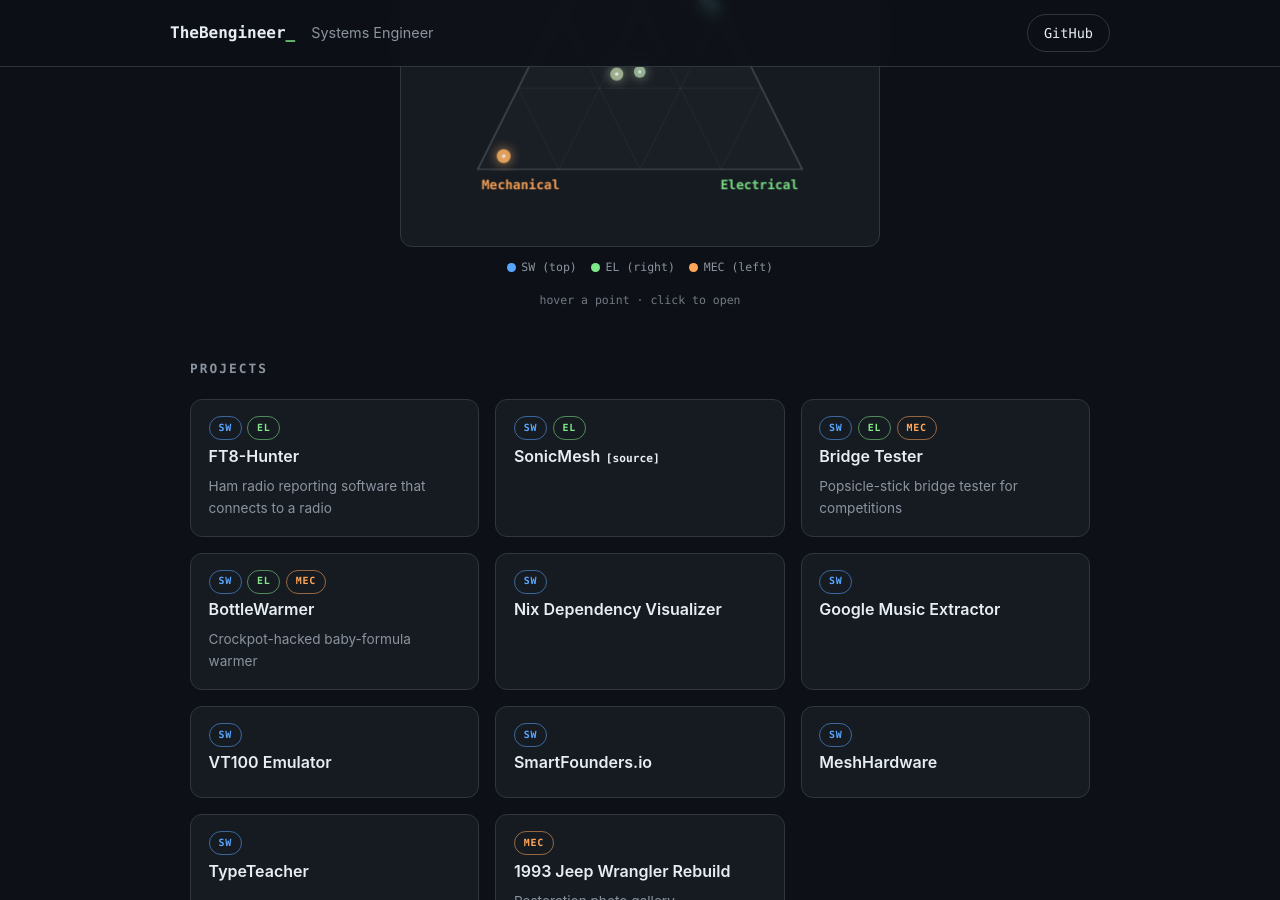
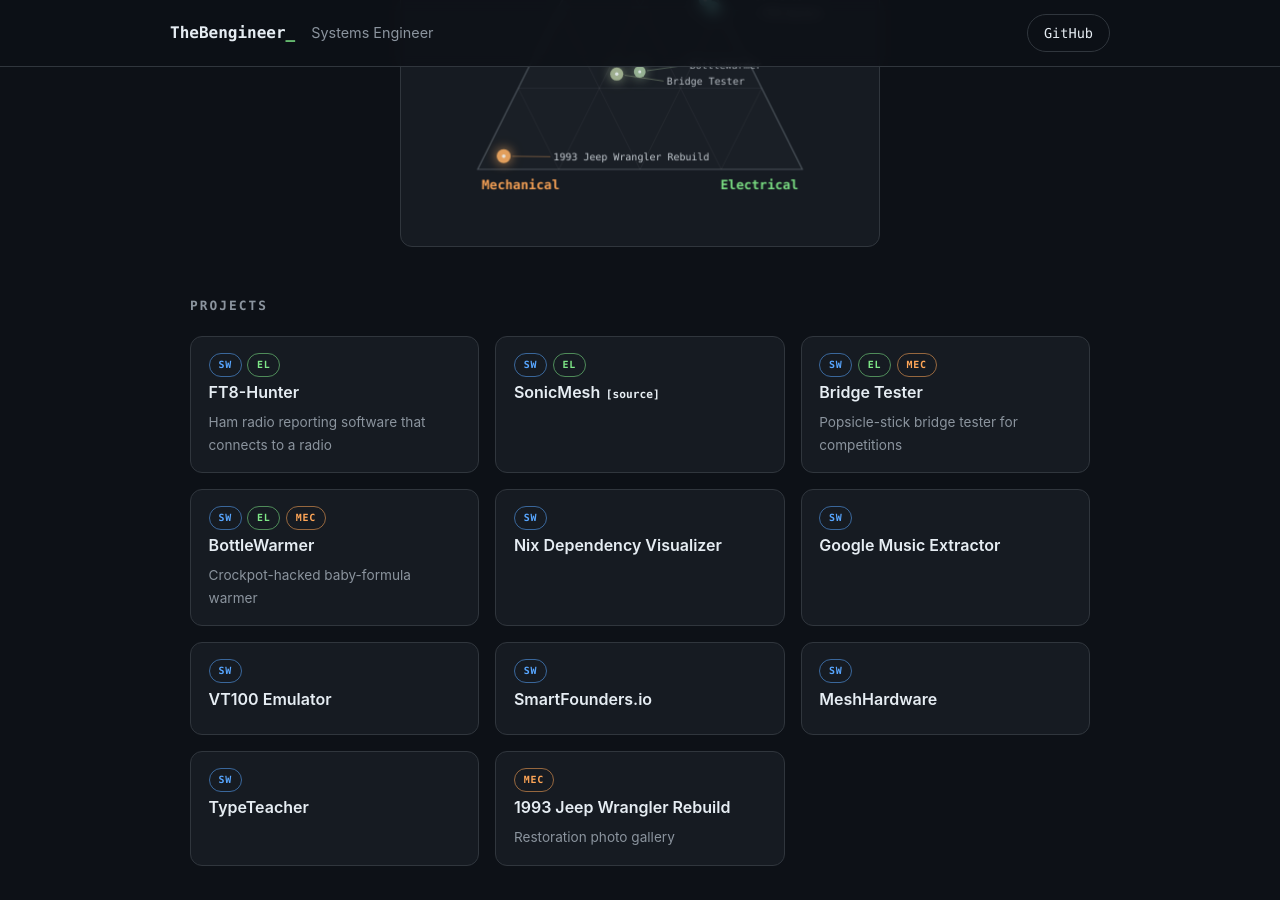
Before and after one commit to TheBengineer/TheBengineer.github.io, a Jekyll site: the page built from index.md, in a window 1280 px wide and 900 px high, scrolled down 916 px. Built offline with Jekyll 4.4.1, drawn with Linux system fonts in a browser that asks for light colours; part of the change alters nothing that is shown.

Commit message:
Restore plot labels; remove chart legend

```diff
--- a/_includes/plot.html
+++ b/_includes/plot.html
@@ -4,13 +4,6 @@
   <div class="plot-wrap">
     <canvas id="plot-canvas" class="plot-canvas" role="img"
             aria-label="Triangle plot of projects by their software, electrical, and mechanical mix"></canvas>
-  </div>
-
-  <div class="plot-legend">
-    <span class="key"><span class="dot dot-sw"></span>SW (top)</span>
-    <span class="key"><span class="dot dot-el"></span>EL (right)</span>
-    <span class="key"><span class="dot dot-mec"></span>MEC (left)</span>
-    <span class="hint">hover a point · click to open</span>
   </div>
 
   <noscript>
--- a/assets/js/plot.js
+++ b/assets/js/plot.js
@@ -26,6 +26,8 @@
   var linkHover = -1;          // index flagged from the project cards
   var lastHover = -1;          // last hover index applied to the cards
   var cardEls = [];
+  var layout = null;           // force-layout state, one node per label
+  var settled = false;         // true once layout froze at steady state
 
   /* ---------- helpers ---------- */
 
@@ -77,6 +79,8 @@
     canvas.width = Math.round(side * dpr);
     canvas.height = Math.round(side * dpr);
     W = side; H = side;
+    layout = null;               // dots move → rebuild the force layout
+    settled = false;
   }
   fit();
   window.addEventListener("resize", fit);
@@ -229,6 +233,188 @@
     }
     var active = linkHover > -1 ? linkHover : hover;
 
+    /* labels — force-directed callouts. Each label is a node tethered to
+       its dot by a leader line; nodes ease toward an anchor beside their
+       dot, labels repel each other, so they settle overlap-free. */
+    ctx.font = "10px ui-monospace, SFMono-Regular, Menlo, Consolas, monospace";
+    var LH = 12, LP = 4;
+    /* Overdamped velocity dynamics — deliberately NOT a positional-kick
+       solver. Positional kicks put the system at its natural frequency
+       (every pass teleports, then the spring teleports back), which rings.
+       Here forces are accelerations, each mass carries velocity with
+       friction, and the system runs well below resonance with damping
+       ratio > 1 (overdamped), so oscillations cannot be sustained.
+       Natural freq wn = sqrt(k); friction c = 1 - VEL_KEEP; zeta = c/(2*wn).
+       With TETHER=0.030, VEL_KEEP=0.58: wn~0.17, zeta~1.2 → overdamped. */
+    var TETHER = 0.030;   /* tether spring stiffness (low → low wn) */
+    var ANCHOR_GAP = 50;  /* tether rest length: px from dot to label (~5× the old 10) */
+    var REPEL  = 0.055;   /* label↔label overlap stiffness */
+    var DOTK   = 0.055;   /* label↔dot avoidance stiffness */
+    var NOGOK  = 0.055;   /* label↔corner-label stiffness */
+    var VEL_KEEP = 0.58;  /* velocity retained per substep (42% friction) */
+    var VMAX = 2.2;       /* max px/substep — prevents pop-throughs */
+    var SUBSTEPS = 8;     /* physics substeps per rendered frame */
+    var SETTLE_EPS = 0.02;
+
+    /* corner labels are static no-go zones (measure in their own font) */
+    ctx.font = "600 13px ui-monospace, SFMono-Regular, Menlo, Consolas, monospace";
+    var nogo = [];
+    for (var cl = 0; cl < 3; cl++) {
+      var clab = CORNER_LABEL[cl];
+      var clw = ctx.measureText(clab.name).width;
+      var clx = clab.align === "right" ? clab.pos[0] + clab.dx - clw
+              : clab.align === "left"  ? clab.pos[0] + clab.dx
+              : clab.pos[0] + clab.dx - clw / 2;
+      nogo.push({
+        x0: clx - 8, x1: clx + clw + 8,
+        y0: clab.pos[1] + clab.dy - 13, y1: clab.pos[1] + clab.dy + 5
+      });
+    }
+    ctx.font = "10px ui-monospace, SFMono-Regular, Menlo, Consolas, monospace";
+
+    /* persistent node state — reinitialized on resize.
+       vx/vy carry momentum; k is detuned per node (±15%) so no single
+       natural frequency can lock the whole cluster into one mode. */
+    if (!layout || layout.length !== views.length) {
+      layout = views.map(function (v) {
+        var w = ctx.measureText(v.ref.name).width;
+        var side = (v.x + ANCHOR_GAP + w <= W - 6) ? 1 : -1;
+        var detune = 0.85 + 0.30 * ((hash(v.ref.name) % 100) / 100);
+        return {
+          w: w, side: side,
+          ax: side > 0 ? ANCHOR_GAP : -ANCHOR_GAP - w,   /* anchor offset from dot x */
+          x: v.x + (side > 0 ? ANCHOR_GAP : -ANCHOR_GAP - w),
+          y: v.y - 5,
+          vx: 0, vy: 0, fx: 0, fy: 0,
+          k: TETHER * detune
+        };
+      });
+      settled = false;
+    }
+
+    /* Overdamped integration: spring + repulsion + avoidance are forces
+       (accelerations). Integrate: v = v*VEL_KEEP + f; pos += v.
+       Friction bleeds energy every substep, so the system decays
+       monotonically to steady state instead of oscillating at wn.
+       Substep rate runs well below the frame rate (wn << 1/dt). */
+    if (!settled) {
+    var maxSpeed = 0;
+    for (var it = 0; it < SUBSTEPS; it++) {
+      maxSpeed = 0;
+      /* tether springs → forces (Jacobi: from start-of-substep state) */
+      for (var s1 = 0; s1 < layout.length; s1++) {
+        var st = layout[s1], sv = views[s1];
+        st.fx = (sv.x + st.ax - st.x) * st.k;
+        st.fy = (sv.y - 5 - st.y) * st.k;
+      }
+      /* label↔label repulsion → forces along the thinnest overlap axis */
+      for (var pp = 0; pp < layout.length; pp++) {
+        for (var qq = pp + 1; qq < layout.length; qq++) {
+          var la = layout[pp], lb = layout[qq];
+          var ox = Math.min(la.x + la.w + LP, lb.x + lb.w + LP) - Math.max(la.x - LP, lb.x - LP);
+          var oy = Math.min(la.y + LH + LP, lb.y + LH + LP) - Math.max(la.y - LP, lb.y - LP);
+          if (ox > 0 && oy > 0) {
+            if (ox < oy) {
+              var dir = (la.x + la.w / 2) < (lb.x + lb.w / 2) ? -1 : 1;
+              var frx = REPEL * ox;
+              la.fx += dir * frx;
+              lb.fx -= dir * frx;
+            } else {
+              var dirY = la.y < lb.y ? -1 : 1;
+              var fry = REPEL * oy;
+              la.fy += dirY * fry;
+              lb.fy -= dirY * fry;
+            }
+          }
+        }
+      }
+      /* corner-label + dot avoidance → forces */
+      for (var s2 = 0; s2 < layout.length; s2++) {
+        var st2 = layout[s2];
+        for (var ng = 0; ng < nogo.length; ng++) {
+          var nb = nogo[ng];
+          var nox = Math.min(st2.x + st2.w + LP, nb.x1) - Math.max(st2.x - LP, nb.x0);
+          var noy = Math.min(st2.y + LH + LP, nb.y1) - Math.max(st2.y - LP, nb.y0);
+          if (nox > 0 && noy > 0) {
+            if (nox < noy) {
+              st2.fx += (st2.x + st2.w / 2) < (nb.x0 + nb.x1) / 2 ? -nox * NOGOK : nox * NOGOK;
+            } else {
+              st2.fy += st2.y < nb.y0 ? -noy * NOGOK : noy * NOGOK;
+            }
+          }
+        }
+        for (var dn = 0; dn < views.length; dn++) {
+          var dv = views[dn];
+          var dr = 4 + 3.2 * dv.ref.maxAxis + 4;     // dot radius + margin
+          var nx = Math.max(st2.x, Math.min(dv.x, st2.x + st2.w));
+          var ny = Math.max(st2.y, Math.min(dv.y, st2.y + LH));
+          var ddx = dv.x - nx, ddy = dv.y - ny;
+          var dd = Math.sqrt(ddx * ddx + ddy * ddy);
+          if (dd < dr) {
+            if (dd > 0.01) {
+              /* dot under an edge/corner — push off along the normal */
+              st2.fx -= ddx / dd * (dr - dd) * DOTK;
+              st2.fy -= ddy / dd * (dr - dd) * DOTK;
+            } else {
+              /* dot center inside the label — force toward nearest edge */
+              var mX = Math.min(dv.x - st2.x, st2.x + st2.w - dv.x);
+              var mY = Math.min(dv.y - st2.y, st2.y + LH - dv.y);
+              if (mX < mY) {
+                var tx = dv.x < st2.x + st2.w / 2 ? dv.x - st2.w - dr : dv.x + dr;
+                st2.fx += (tx - st2.x) * DOTK;
+              } else {
+                var ty = dv.y < st2.y + LH / 2 ? dv.y - LH - dr : dv.y + dr;
+                st2.fy += (ty - st2.y) * DOTK;
+              }
+            }
+          }
+        }
+      }
+      /* integrate with friction; walls stop the normal velocity so
+         the boundary cannot bounce the mass back into resonance */
+      for (var s3 = 0; s3 < layout.length; s3++) {
+        var nd = layout[s3];
+        nd.vx = nd.vx * VEL_KEEP + nd.fx;
+        nd.vy = nd.vy * VEL_KEEP + nd.fy;
+        if (nd.vx > VMAX) nd.vx = VMAX;
+        if (nd.vx < -VMAX) nd.vx = -VMAX;
+        if (nd.vy > VMAX) nd.vy = VMAX;
+        if (nd.vy < -VMAX) nd.vy = -VMAX;
+        nd.x += nd.vx;
+        nd.y += nd.vy;
+        if (nd.x < 4) { nd.x = 4; nd.vx = 0; }
+        if (nd.x > W - nd.w - 4) { nd.x = W - nd.w - 4; nd.vx = 0; }
+        if (nd.y < 2) { nd.y = 2; nd.vy = 0; }
+        if (nd.y > H - LH - 2) { nd.y = H - LH - 2; nd.vy = 0; }
+        var sp = Math.max(Math.abs(nd.vx), Math.abs(nd.vy));
+        if (sp > maxSpeed) maxSpeed = sp;
+      }
+    }
+    /* steady state: velocities decayed to negligible → freeze layout */
+    settled = maxSpeed < SETTLE_EPS;
+    } /* !settled */
+
+    /* leaders (tethers) first, labels on top */
+    for (var s3 = 0; s3 < layout.length; s3++) {
+      var st3 = layout[s3], lv = views[s3], isActive = s3 === active;
+      var baseline = st3.y + 9, midY = baseline - 3.5;
+      var ax = st3.side > 0 ? st3.x - 3 : st3.x + st3.w + 3;
+      var sdx = ax - lv.x, sdy = midY - lv.y;
+      var len = Math.sqrt(sdx * sdx + sdy * sdy) || 1;
+      var r = 4 + 3.2 * lv.ref.maxAxis;
+      ctx.strokeStyle = rgba(lv.ref.col, isActive ? 0.85 : 0.40);
+      ctx.lineWidth = 1;
+      ctx.beginPath();
+      ctx.moveTo(lv.x + sdx / len * (r + 1.5), lv.y + sdy / len * (r + 1.5));
+      ctx.lineTo(ax, midY);
+      ctx.stroke();
+      var aL = (0.45 + 0.40 * lv.ref.maxAxis) * (active > -1 && !isActive ? 0.35 : 1);
+      if (isActive) aL = Math.min(1, aL + 0.25);
+      ctx.fillStyle = "rgba(" + FG + ", " + Math.min(1, aL).toFixed(3) + ")";
+      ctx.textAlign = "left";
+      ctx.fillText(lv.ref.name, st3.x, baseline);
+    }
+
     /* highlight ring — card hover (linkHover) wins over pointer hover */
     if (active > -1) {
       var av = views[active];
```
